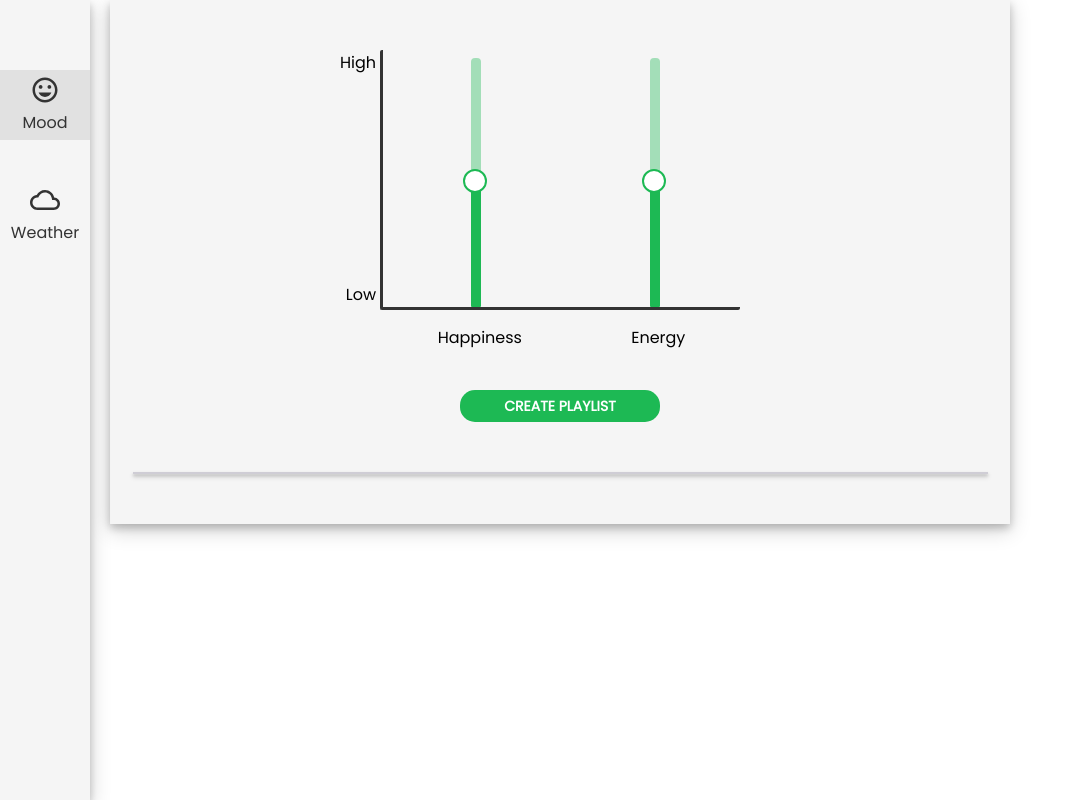
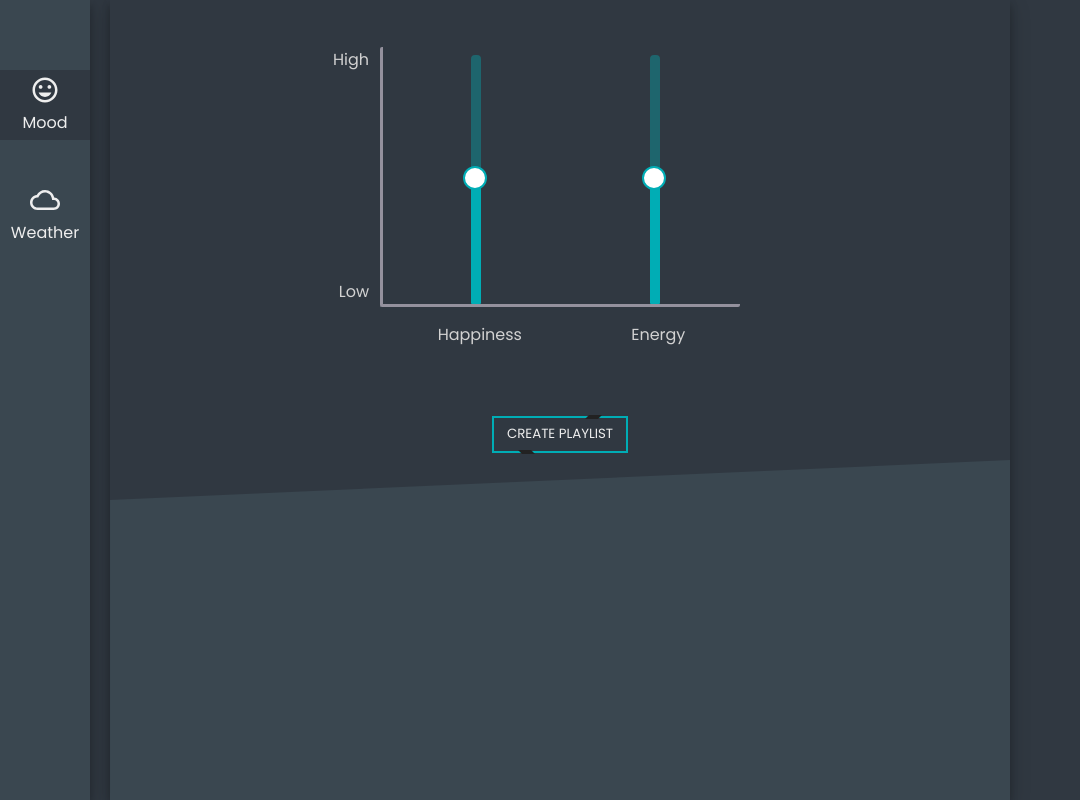
Before and after one commit to devinRucks/moodify, a React (Create React App) app: page /mood in a window 1280 px wide. Shown: the whole page, without its empty margins (0-1080 px from the left). Built offline with nearby package versions, Linux system fonts and the light colour scheme.

Commit message:
Changed layout and styling

```diff
--- a/src/App.scss
+++ b/src/App.scss
@@ -1,4 +1,5 @@
 @import url('https://fonts.googleapis.com/css2?family=Poppins&display=swap');
+@import './scss/variables';
 
 
 
@@ -7,4 +8,5 @@
   padding: none;
   margin: none;
   box-sizing: border-box;
+  // background: $spotify-black;
 }
--- a/src/components/Sidebar.js
+++ b/src/components/Sidebar.js
@@ -15,7 +15,7 @@ const linkStyle = {
      'cursor': 'pointer',
      'height': '70px',
      'width': '100%',
-     'color': '#333'
+     'color': '#eee'
 }
 
 
--- a/src/components/mood/CustomSlider.js
+++ b/src/components/mood/CustomSlider.js
@@ -5,7 +5,7 @@ import Slider from "@material-ui/core/Slider";
 
 const SpotifyStyleSlider = withStyles({
      root: {
-          color: '#1DB954',
+          color: '#00adb5',
           height: "97% !important"
      },
      thumb: {
--- a/src/components/mood/Mood.js
+++ b/src/components/mood/Mood.js
@@ -15,7 +15,10 @@ const Mood = observer(() => {
      const LoadingStore = useContext(LoadingStoreContext)
 
      return (
+          <section id="background">
                <section id="body-container">
+                    <section id="mood-weather-button-container">
+
                          <section id="mood-weather-container">
                               < MoodSelector />
                          </section>
@@ -24,8 +27,9 @@ const Mood = observer(() => {
                               < CreatePlaylistButton currentTab={"mood"} />
                          </section>
 
-               <hr className="content-separator" />
+                    </section>
 
+                    {/* <hr className="content-separator" /> */}
                     {LoadingStore.loadingTracks
                          ?
                          < Loading toLoad={"tracks"} />
@@ -44,6 +48,7 @@ const Mood = observer(() => {
                     }
 
                </section>
+          </section>
      );
 })
 
--- a/src/components/weather/Weather.js
+++ b/src/components/weather/Weather.js
@@ -14,7 +14,10 @@ const Weather = observer(() => {
      const LoadingStore = useContext(LoadingStoreContext)
 
      return (
+          <section id="background">
                <section id="body-container">
+                    <section id="mood-weather-button-container">
+
                          <section id="mood-weather-container">
                               < WeatherSelector />
                          </section>
@@ -23,7 +26,9 @@ const Weather = observer(() => {
                               < CreatePlaylistButton currentTab={"weather"} />
                          </section>
 
-               <hr className="content-separator" />
+                    </section>
+
+                    {/* <hr className="content-separator" /> */}
 
                     {LoadingStore.loadingTracks
                          ?
@@ -43,6 +48,7 @@ const Weather = observer(() => {
                     }
 
                </section>
+          </section>
      );
 })
 
--- a/src/components/weather/WeatherSelector.js
+++ b/src/components/weather/WeatherSelector.js
@@ -1,5 +1,5 @@
 import React, { useEffect, useState, useContext } from 'react';
-import '../../scss/weather.scss';
+import '../../scss/weather-selector.scss';
 import { observer } from 'mobx-react';
 import axios from 'axios'
 import Loading from '../Loading'
@@ -113,7 +113,7 @@ const WeatherSelector = observer(() => {
                               <div className="state">{weatherData.state}</div>
                          </section>
                          <section id="icon-container">
-                              <img src={Cloudy} style={{ height: 190, width: 190 }} alt="cloudy" />
+                              <img src={Cloudy} style={{ height: 170, width: 190 }} alt="cloudy" />
                          </section>
                     </section>
                }
--- a/src/scss/_variables.scss
+++ b/src/scss/_variables.scss
@@ -9,6 +9,7 @@ $spotify-green-light: #1fc75a;
 $spotify-black: #191414;
 
 $light-text: #94919d;
+$lighter-text: #d2d2d2;
 $dark-text: #333;
 $white-text: #fff;
 
@@ -17,3 +18,15 @@ $white-text: #fff;
 $title-font-size: 24px;
 $description-font-size: 16px;
 $author-font-size: 13px;
+
+
+// Dark Mode Palette
+// $darkMode-black: #1B262C;
+// $darkMode-blue: #0f4c75;
+// $darkMode-light-blue: #3282b8;
+// $darkMode-lighter-blue: #bbe1fa;
+
+$darkMode-black: #303841;
+$darkMode-blue: #3a4750;
+$darkMode-light-blue: #00adb5;
+$darkMode-lightest: #eeeeee;
--- a/src/scss/content.scss
+++ b/src/scss/content.scss
@@ -1,56 +1,106 @@
 @import '../scss/_variables.scss';
 
+// NOTE:
+// To change to dark background, create a background div that has
+// width 100vw and height 100vh, z-index -1000 and contains #body-container
+
+#background {
+     background: $darkMode-black;
+     overflow-y: auto;
+     height: 100vh;
+     width: 100vw;
+
      #body-container {
-     background: $white-BGcolor;
+          background: $darkMode-blue;
           display: flex;
           flex-direction: column;
           align-items: center;
           overflow-y: auto;
           margin-left: 110px;
-     height: 100%;
+          min-height: 100vh;
           width: 900px;
+          overflow-y: auto;
           box-shadow: 0 4px 8px 0 rgba(0, 0, 0, 0.2), 0 6px 20px 0 rgba(0, 0, 0, 0.19);
           // border: 2px green solid;
+
+          #mood-weather-button-container {
+               position: relative;
+               z-index: 50000;
+               display: flex;
+               flex-direction: column;
+               justify-content: space-around;
+               align-items: center;
+               background: $darkMode-black;
+               height: 500px;
+               width: 100%;
+               clip-path: polygon(0 0, 100% 0, 100% 92%, 0% 100%);
+               -webkit-box-shadow: 0px 24px 40px 0px #1c1b1b;
+               box-shadow: 0px 24px 40px 0px #1c1b1b;
+               // border: 1px green solid;
 
                #mood-weather-container {
                     display: flex;
                     justify-content: center;
                     align-items: center;
-          margin-top: 50px;
                     height: 260px;
                     width: 100%;
                     // border: 1px purple solid;
                }
 
                #button-container {
-          margin-top: 80px;
-          // border: 1px red solid;
+                    margin-top: 15px;
 
                     .create-playlist-button {
-               background: $spotify-green;
-               font-weight: 900;
-               font-size: 14px;
-               border-radius: 15px;
-               border: none;
-               color: $white-text;
+                         position: relative;
+                         background: none;
+                         color: $darkMode-lightest;
+                         text-transform: uppercase;
+                         text-decoration: none;
+                         border: 0.2em solid $darkMode-light-blue;
+                         padding: 0.5em 1em;
                          cursor: pointer;
                          outline: none;
-               align-self: center;
-               height: 32px;
-               width: 200px;
-               transition: all 0.2s ease-in-out;
-               // border: 1px purple solid;
 
+                         &::before {
+                              content: "";
+                              display: block;
+                              position: absolute;
+                              width: 10%;
+                              background: #222;
+                              height: 0.3em;
+                              right: 20%;
+                              top: -0.21em;
+                              transform: skewX(-45deg);
+                              -webkit-transition: all 0.45s cubic-bezier(0.86, 0, 0.07, 1);
+                              transition: all 0.45s cubic-bezier(0.86, 0, 0.07, 1);
+                         }
+                         &::after {
+                              content: "";
+                              display: block;
+                              position: absolute;
+                              width: 10%;
+                              background: #222;
+                              height: 0.3em;
+                              left: 20%;
+                              bottom: -0.25em;
+                              transform: skewX(45deg);
+                              -webkit-transition: all 0.45 cubic-bezier(0.86, 0, 0.07, 1);
+                              transition: all 0.45s cubic-bezier(0.86, 0, 0.07, 1);
+                         }
                          &:hover {
-                    transform: scale(1.03);
-                    background: $spotify-green-light;
+                              &::before {
+                                   right: 80%;
                               }
-
-               &:active {
-                    transform: scale(0.96);
+                         &::after {
+                                   left: 80%;
                               }
                          }
                     }
+               }
+
+
+          }
+
 
           .content-separator {
                display: block;
@@ -62,3 +112,4 @@
           }
 
      }
+}
--- a/src/scss/mood-selector.scss
+++ b/src/scss/mood-selector.scss
@@ -1,4 +1,6 @@
 @import '../scss/_variables.scss';
+
+
 
 #mood-container {
      position: relative;
@@ -8,8 +10,8 @@
      align-items: flex-end;
      height: 100%;
      width: 40%;
-     border-left: 3px #333 solid;
-     border-bottom: 3px #333 solid;
+     border-left: 3px $light-text solid;
+     border-bottom: 3px $light-text solid;
      border-radius: 2px;
      // border: 2px green solid;
 
@@ -20,7 +22,8 @@
           justify-content: space-between;
           align-items: flex-end;
           position: absolute;
-          left: -43px;
+          left: -50px;
+          color: $lighter-text;
           // border: 1px red solid;
      }
 
@@ -31,6 +34,8 @@
           align-items: flex-start;
           position: absolute;
           bottom: -43px;
+          color: $lighter-text;
           // border: 1px red solid;
      }
+
 }
--- a/src/scss/sidebar.scss
+++ b/src/scss/sidebar.scss
@@ -9,14 +9,14 @@
      flex-direction: column;
      align-items: center;
      padding-top: 50px;
-     background: $white-BGcolor;
+     background: $darkMode-blue;
      height: 100%;
      width: 90px;
      box-shadow: 0 4px 8px 0 rgba(0, 0, 0, 0.2), 0 6px 20px 0 rgba(0, 0, 0, 0.19);
      // border: 1px red solid;
 
      .tab-active {
-          background: $offwhite-BGcolor;
+          background: $darkMode-black;
      }
 
 }
```
Also changed, not shown: src/scss/track.scss (+17 -7 lines), src/scss/weather-selector.scss (renamed from src/scss/weather.scss, +18 -14 lines). Lines whose indentation alone changed are shown as unchanged.
